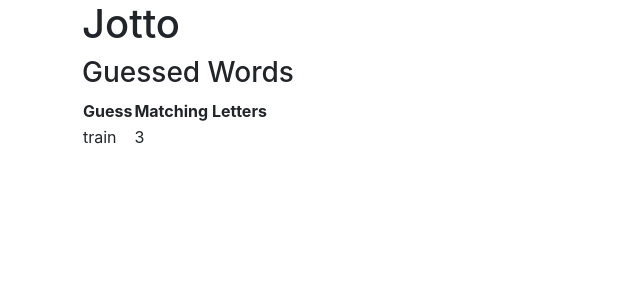
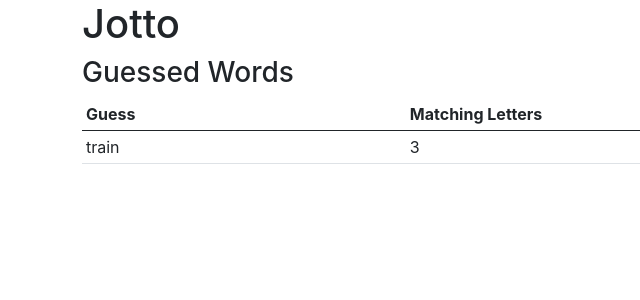
Before and after one commit to jordan-romero/jotto, a React (Create React App) app: page / in a window 1280 px wide. Shown: the top 300 px of the page, without its empty margins (0-640 px from the left). Built offline with nearby package versions, Linux system fonts and the light colour scheme.

Commit message:
adds some styling to table and alert for congrats component

```diff
--- a/src/Congrats.js
+++ b/src/Congrats.js
@@ -4,7 +4,7 @@ const Congrats = (props) => {
 
         if (props.success) {
         return (
-            <div data-test='component-congrats'>
+            <div data-test='component-congrats' className='alert alert-success'>
                 <span data-test='congrats-message'>
                     'Congrats you guessed the word!'
                 </span>
--- a/src/GuessedWords.js
+++ b/src/GuessedWords.js
@@ -19,8 +19,8 @@ const GuessedWords = (props) => {
         contents = (
             <div data-test='guessed-words'>
                 <h3>Guessed Words</h3>
-                <table table table-sm>
-                    <thead>
+                <table className='table table-sm'>
+                    <thead className='thead-light'>
                         <tr>
                             <th>Guess</th>
                             <th>Matching Letters</th>
```
Also changed, not shown: 1 other file (tests, documents, lock files or other folders).
